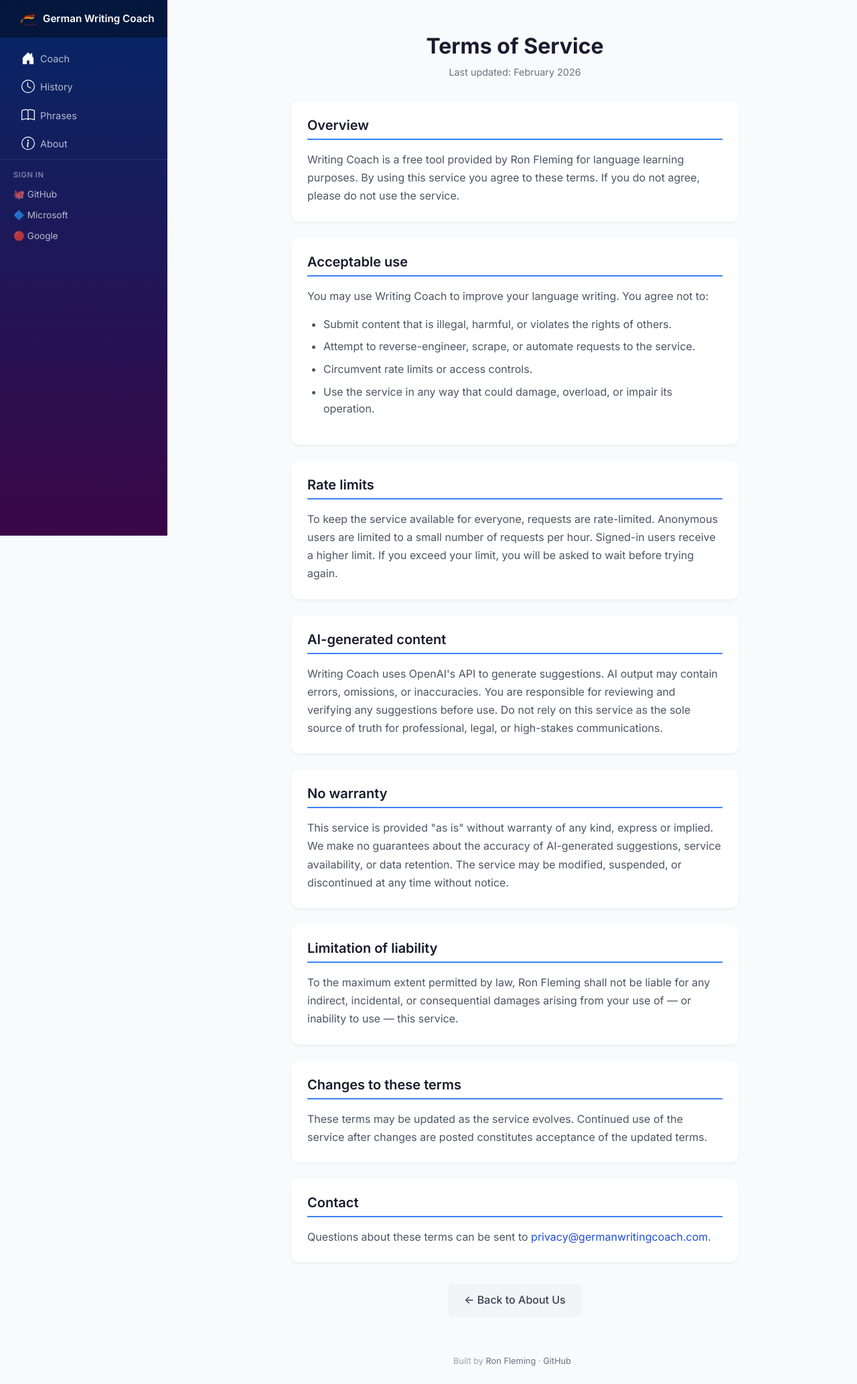
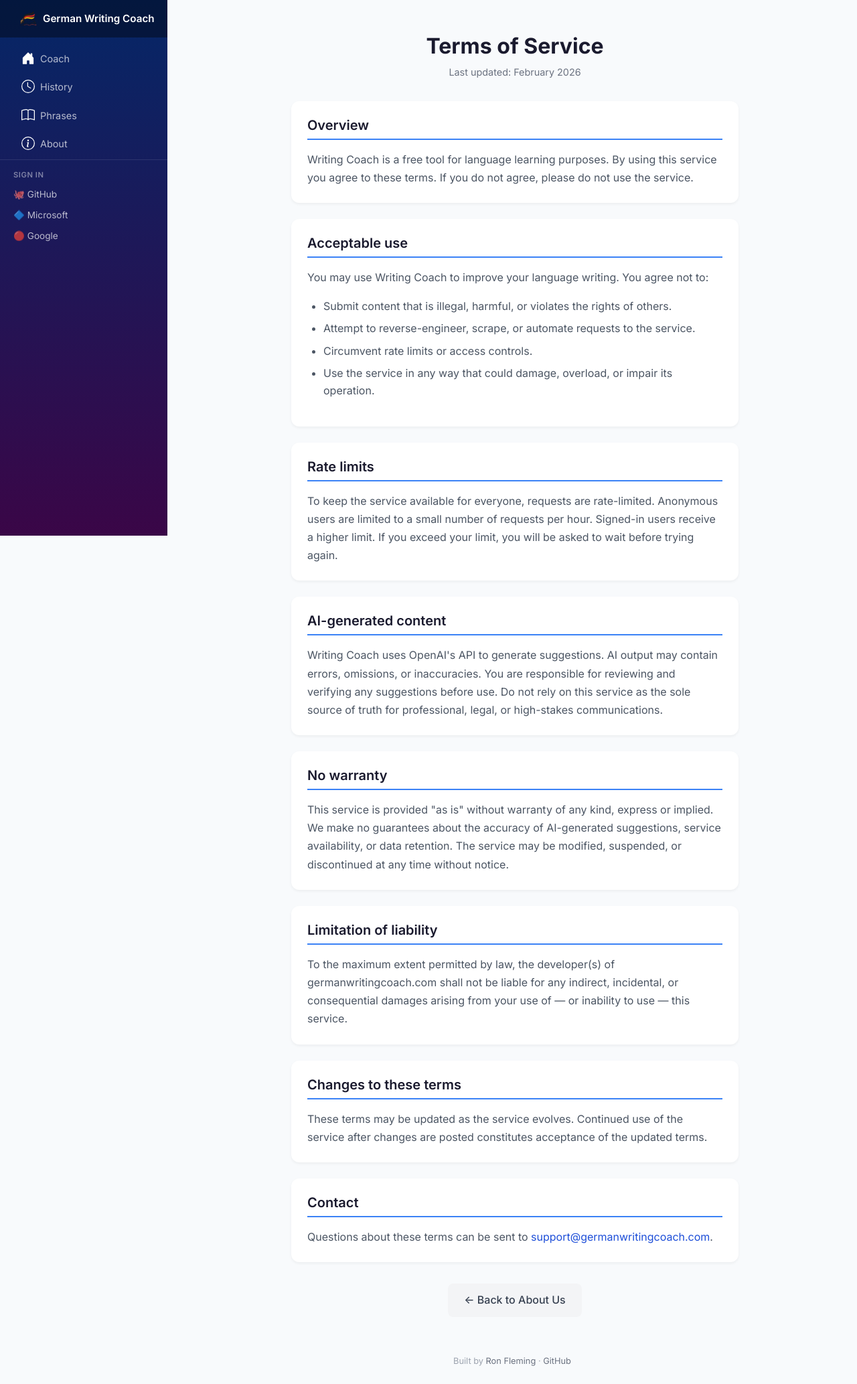
Before and after one commit to ronfleming/writing-coach, an ASP.NET Core app: page /terms in a window 1280 px wide. Shown: the whole page at 67% size. Run offline with ASP.NET Core 8, Linux system fonts and the light colour scheme; data that the repository does not hold is empty; style sheets or scripts are compiled from the project's sources; some libraries are stand-ins or nearby versions.

Commit message:
Small content tweaks

```diff
--- a/Client/Pages/Coach.razor
+++ b/Client/Pages/Coach.razor
@@ -176,7 +176,7 @@
 
 @code {
     private string? inputText;
-    private Register selectedRegister = Register.Formal;
+    private Register selectedRegister = Register.Neutral;
     private Goal selectedGoal = Goal.Correct;
     private Context selectedContext = Context.General;
     private ProficiencyLevel selectedLevel = ProficiencyLevel.C1;
--- a/Client/Pages/Terms.razor
+++ b/Client/Pages/Terms.razor
@@ -20,7 +20,7 @@
     <section class="about-section">
         <h2>Overview</h2>
         <p>
-            Writing Coach is a free tool provided by Ron Fleming for language learning purposes.
+            Writing Coach is a free tool for language learning purposes.
             By using this service you agree to these terms. If you do not agree, please do not use the service.
         </p>
     </section>
@@ -67,7 +67,7 @@
     <section class="about-section">
         <h2>Limitation of liability</h2>
         <p>
-            To the maximum extent permitted by law, Ron Fleming shall not be liable for any indirect,
+            To the maximum extent permitted by law, the developer(s) of germanwritingcoach.com shall not be liable for any indirect,
             incidental, or consequential damages arising from your use of — or inability to use — this service.
         </p>
     </section>
@@ -84,7 +84,7 @@
         <h2>Contact</h2>
         <p>
             Questions about these terms can be sent to
-            <a href="mailto:privacy@germanwritingcoach.com">privacy@germanwritingcoach.com</a>.
+            <a href="mailto:support@germanwritingcoach.com">support@germanwritingcoach.com</a>.
         </p>
     </section>
 
```
